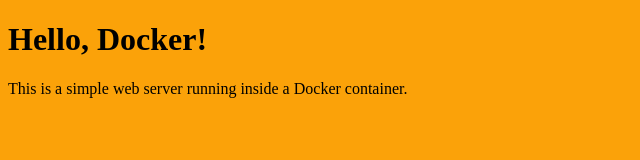
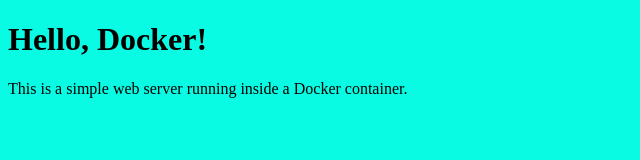
Before and after one commit to bstein-vmware/webserver-docker, a plain HTML site: page index.html in a window 1280 px wide. Shown: the whole page, without its empty margins (0-640 px from the left). Drawn offline with Linux system fonts and the light colour scheme.

Commit message:
udpate color and readme

```diff
--- a/index.html
+++ b/index.html
@@ -6,7 +6,7 @@
     <title>Docker Web Server</title>
     <style>
         body {
-            background-color: #fba209;
+            background-color: #09fbe3;
         }
     </style>
 </head>
```
Also changed, not shown: 1 other file.
